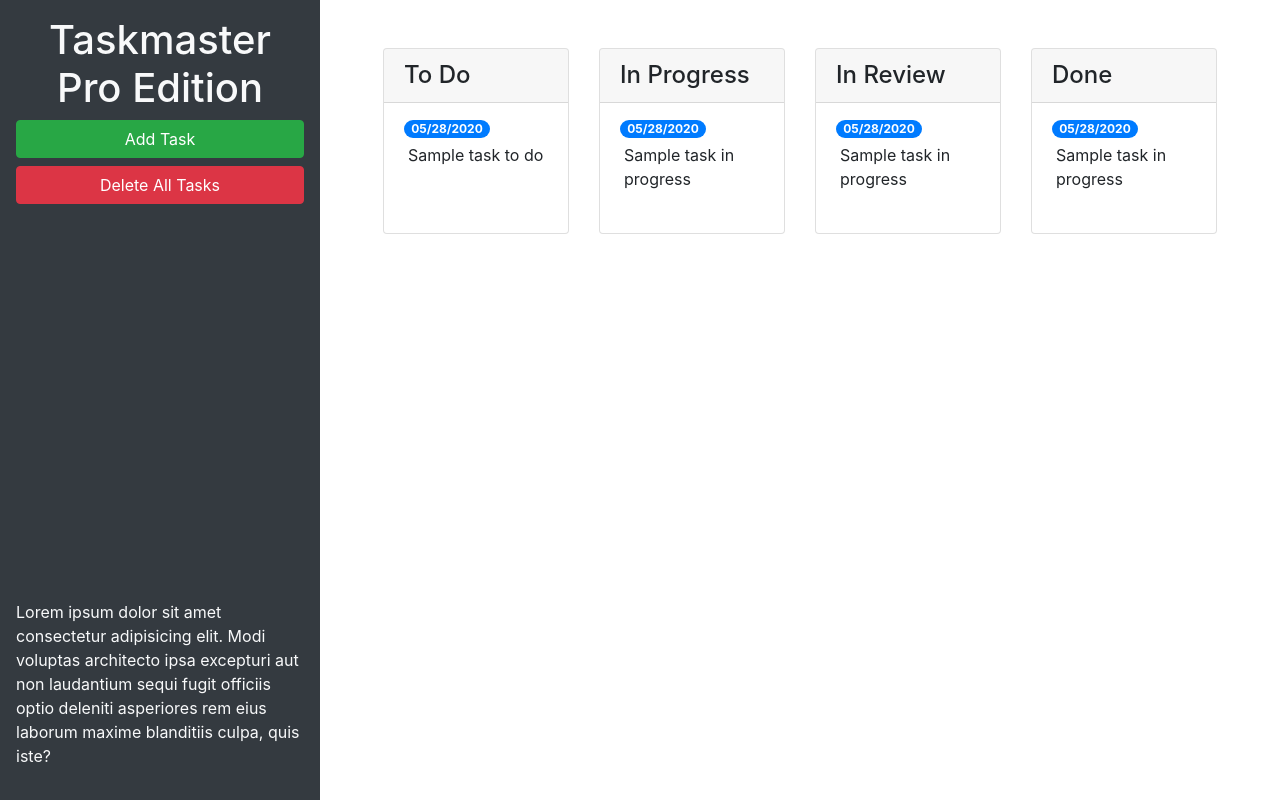
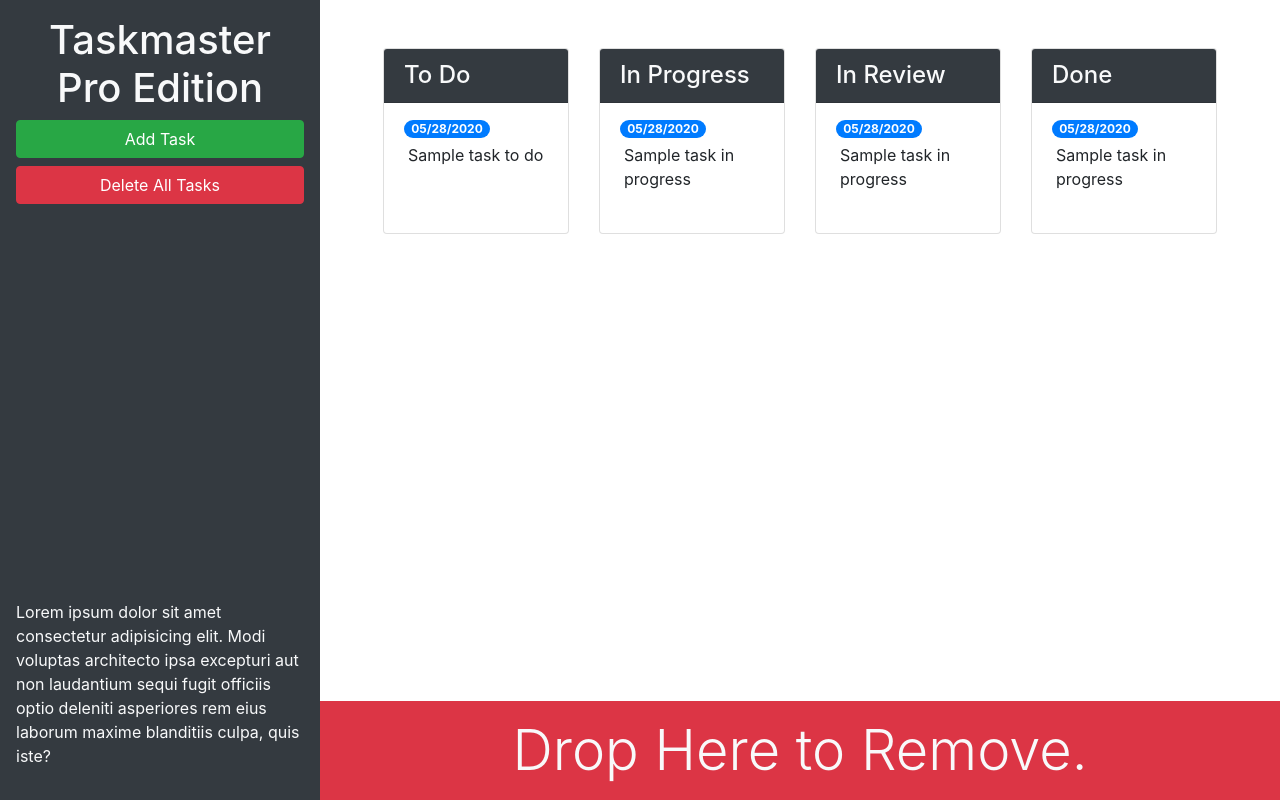
Before and after one commit to cariasj/taskmaster-pro, a plain HTML site: page index.html in a window 1280 px wide. Drawn offline with nearby package versions, Linux system fonts and the light colour scheme.

Commit message:
added drop staging area

```diff
--- a/index.html
+++ b/index.html
@@ -13,23 +13,23 @@
 <body>
 
   <div class="row min-vh-100 no-gutters">
-    <header class="col-12 col-lg-3 bg-dark text-light d-flex flex-column p-4 p-lg-3">
+    <header class="col-12 col-lg-3 bg-dark text-light sticky-top d-flex flex-column p-4 p-lg-3">
       <h1 class="text-center">Taskmaster Pro Edition</h1>
       <button id="create-task" class="btn btn-block btn-success" data-toggle="modal" data-target="#task-form-modal">Add
         Task</button>
       <button id="remove-tasks" class="btn btn-block btn-danger">Delete All Tasks</button>
-      <p class="mt-auto">Lorem ipsum dolor sit amet consectetur adipisicing elit. Modi voluptas architecto ipsa
+      <p class="mt-auto d-none d-lg-block">Lorem ipsum dolor sit amet consectetur adipisicing elit. Modi voluptas architecto ipsa
         excepturi aut non
         laudantium sequi fugit officiis optio deleniti asperiores rem eius laborum maxime blanditiis culpa, quis iste?
       </p>
     </header>
-    <main class="col-12 col-lg-9">
+    <main class="col-12 col-lg-9 d-flex flex-column">
       <div class="m-5 row justify-content-around">
 
         <!-- todo start -->
         <div class="col-12 col-md-6 col-xl-3 mb-3">
           <div class="card">
-            <h4 class="card-header">
+            <h4 class="card-header bg-dark text-light">
               To Do
             </h4>
               <ul id="list-toDo" class="list-group list-group-flush">
@@ -45,7 +45,7 @@
         <!-- in progress start -->
         <div class="col-12 col-md-6 col-xl-3 mb-3">
           <div class="card">
-            <h4 class="card-header">
+            <h4 class="card-header bg-dark text-light">
             In Progress
             </h4>
             <ul id="list-inProgress" class="list-group list-group-flush">
@@ -61,7 +61,7 @@
         <!-- in review start -->
         <div class="col-12 col-md-6 col-xl-3 mb-3">
           <div class="card">
-            <h4 class="card-header">
+            <h4 class="card-header bg-dark text-light">
             In Review
             </h4>
             <ul id="list-inReview" class="list-group list-group-flush">
@@ -77,7 +77,7 @@
         <!-- done start -->
         <div class="col-12 col-md-6 col-xl-3 mb-3">
           <div class="card">
-            <h4 class="card-header">
+            <h4 class="card-header bg-dark text-light">
             Done
             </h4>
             <ul id="list-done" class="list-group list-group-flush">
@@ -91,6 +91,12 @@
         <!-- done end -->
 
       </div>
+        <div id="trash" class="mt-auto">
+          <div class="w-100 bg-danger p-3 text-center text-light display-4 mt-auto">
+            Drop Here to Remove.
+          </div>
+        </div>
+
     </main>
   </div>
 
```
